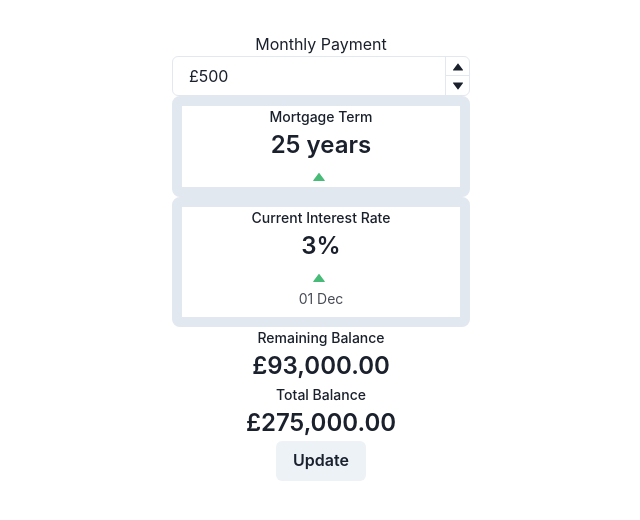
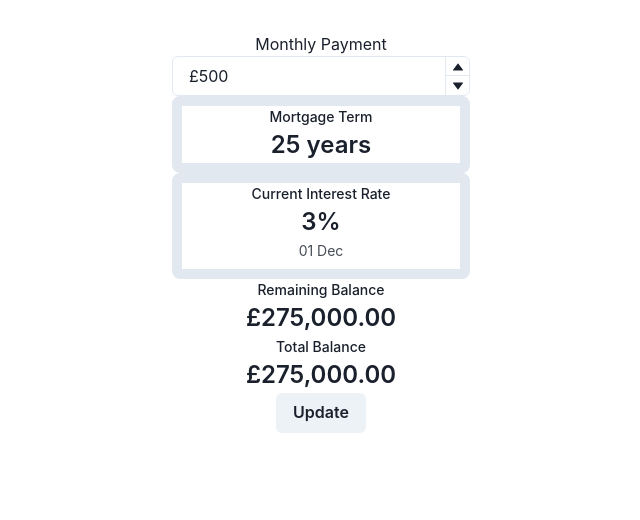
Before and after one commit to RC987/hybrid-mortgages-front-end, a React (Vite) app in the folder hybrid-mortgages/: page / in a window 1280 px wide. Shown: the top 520 px of the page, without its empty margins (319-959 px from the left). Built offline with nearby package versions, Linux system fonts and the light colour scheme.

Commit message:
newMortgage

```diff
--- a/hybrid-mortgages/src/App.jsx
+++ b/hybrid-mortgages/src/App.jsx
@@ -2,13 +2,15 @@ import "./App.css";
 import LandingPage from "./components/LandingPage";
 import Mortgage from "./components/Mortgage";
 import Form from "./components/Form";
+import NewMortgage from "./components/NewMortgage";
 
 function App() {
   return (
     <>
       {/* <LandingPage /> */}
-      <Mortgage />
+      {/* <Mortgage /> */}
       {/* <Form /> */}
+      <NewMortgage />
     </>
   );
 }
--- /dev/null
+++ b/hybrid-mortgages/src/components/NewMortgage.jsx
@@ -0,0 +1,72 @@
+import { Container, Box, VStack, Button } from "@chakra-ui/react";
+import {
+  Editable,
+  EditableInput,
+  EditableTextarea,
+  EditablePreview,
+} from "@chakra-ui/react";
+import {
+  Stat,
+  StatLabel,
+  StatNumber,
+  StatHelpText,
+  StatArrow,
+  StatGroup,
+} from "@chakra-ui/react";
+import {
+  NumberInput,
+  NumberInputField,
+  NumberInputStepper,
+  NumberIncrementStepper,
+  NumberDecrementStepper,
+} from "@chakra-ui/react";
+import { useState } from "react";
+
+export default function Mortgage() {
+  const format = (val) => `£` + val;
+  const parse = (val) => val.replace(/^\£/, "");
+
+  const [value, setValue] = useState("500");
+  return (
+    <Container>
+      <p>Monthly Payment</p>
+      <NumberInput
+        onChange={(valueString) => setValue(parse(valueString))}
+        value={format(value)}
+        max={5000}
+      >
+        <NumberInputField />
+        <NumberInputStepper>
+          <NumberIncrementStepper />
+          <NumberDecrementStepper />
+        </NumberInputStepper>
+      </NumberInput>
+      <Box maxW="lg" borderWidth="10px" borderRadius="lg" overflow="hidden">
+        <Stat>
+          <StatLabel>Mortgage Term</StatLabel>
+          <StatNumber>25 years</StatNumber>
+        </Stat>
+      </Box>
+      <Box maxW="lg" borderWidth="10px" borderRadius="lg" overflow="hidden">
+        <Stat>
+          <StatLabel>Current Interest Rate</StatLabel>
+          <StatNumber>3%</StatNumber>
+          <StatHelpText>01 Dec</StatHelpText>
+        </Stat>
+      </Box>
+      <Box>
+        <Stat>
+          <StatLabel>Remaining Balance</StatLabel>
+          <StatNumber>£275,000.00</StatNumber>
+        </Stat>
+      </Box>
+      <Box>
+        <Stat>
+          <StatLabel>Total Balance</StatLabel>
+          <StatNumber>£275,000.00</StatNumber>
+        </Stat>
+      </Box>
+      <Button>Update</Button>
+    </Container>
+  );
+}
```
